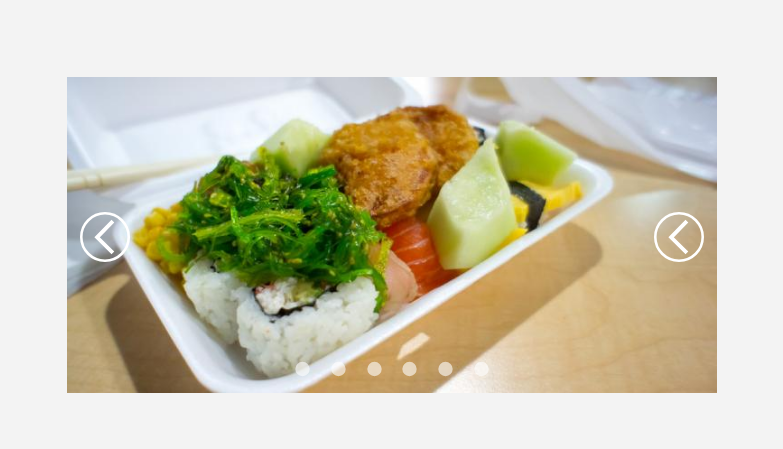
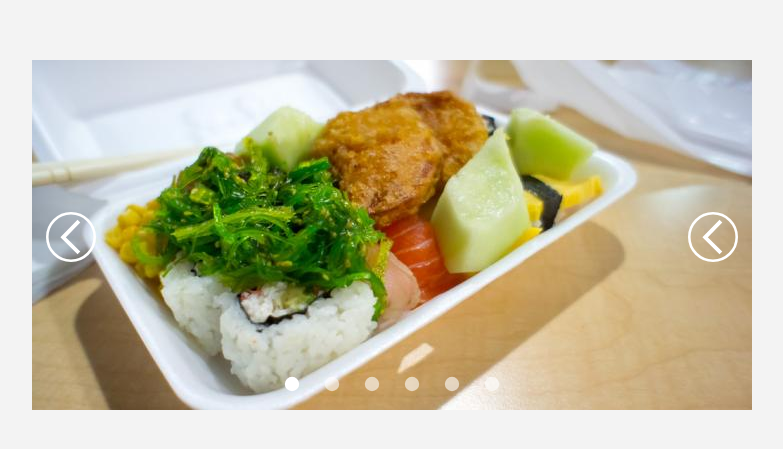
Before and after one commit to philerck/imageSlider, a website: page index.html in a window 1280 px wide. Shown: the part 163-612 px from the top of the page, without its empty margins (248-1031 px from the left). Drawn offline with Linux system fonts and the light colour scheme.

Commit message:
simple Code without dynamic Bullets

```diff
--- a/index.html
+++ b/index.html
@@ -38,40 +38,40 @@
           <img src="img/img6.jpg">
         </li>
       </ul>
-      <div class="bulletsForImages">
-        <div class="bulletsForImages__bullet">
+      <div class="bullets">
+        <div class="bullets__item">
           <svg viewbox="0 0 200 200" class="slider__circle">
             <circle cx="100" cy="100" r="90" />
           </svg>
         </div>
-        <div class="bulletsForImages__bullet">
+        <div class="bullets__item">
           <svg viewbox="0 0 200 200" class="slider__circle">
             <circle cx="100" cy="100" r="90" />
           </svg>
         </div>
-        <div class="bulletsForImages__bullet">
+        <div class="bullets__item">
           <svg viewbox="0 0 200 200" class="slider__circle">
             <circle cx="100" cy="100" r="90" />
           </svg>
         </div>
-        <div class="bulletsForImages__bullet">
+        <div class="bullets__item">
           <svg viewbox="0 0 200 200" class="slider__circle">
             <circle cx="100" cy="100" r="90" />
           </svg>
         </div>
-        <div class="bulletsForImages__bullet">
+        <div class="bullets__item">
           <svg viewbox="0 0 200 200" class="slider__circle">
             <circle cx="100" cy="100" r="90" />
           </svg>
         </div>
-        <div class="bulletsForImages__bullet">
+        <div class="bullets__item">
           <svg viewbox="0 0 200 200" class="slider__circle">
             <circle cx="100" cy="100" r="90" />
           </svg>
         </div>
       </div>
-      <img class="arrow left" src="img/arrow-left.svg" alt="arrow left" />
-      <img class="arrow right" src="img/arrow-left.svg" alt="arrow righ" />
+      <img class="btn btn__left" src="img/arrow-left.svg" alt="left" />
+      <img class="btn btn__right" src="img/arrow-left.svg" alt="righ" />
       <!--<svg viewbox="0 0 50 50" class="arrow left">
         <ellipse cx="25" cy="25" rx="20" ry="20"></ellipse>
         <polyline points="30 15 20 25 30 35"></polyline>
--- a/script.js
+++ b/script.js
@@ -1,75 +1,43 @@
 const slide = {
-  slideList: document.querySelector('.slider ul'),
-  slideListItem: document.querySelectorAll('.slider ul li'),
-  bullets: document.querySelectorAll('.bulletsForImages__bullet'),
-  width: document.querySelector('.slider ul'),
-  maxWidth: 650,
+  active: 0,
   transform: 0,
-  transition(el) {
-    let move = 100;
+  maxWidth: 720,
+  sliderUl: document.querySelector('.slider ul'),
+  bullets: document.querySelectorAll('.bullets__item'),
 
-    el.target.classList.contains('left') || el.target.parentElement.classList.contains('left') ? this.transform += move : this.transform -= move;
+  move(direction) {
+    this.bullets[this.active].style.fillOpacity = 0.6;
+    if (direction === 'left' && this.transform != 0) {
+      this.transform += 100;
+      this.active -= 1;
+    } else if (direction === 'right' && this.transform != -500) {
+      this.transform -= 100;
+      this.active += 1;
+    }
 
-    if (this.transform > 0 || this.transform === ((this.slideList.childElementCount * 100)) * -1) {
-      this.transform = 0;
-    }
-    this.slideList.style.transform = 'translateX(' + this.transform + '%)';
-    //this.slideList.classList.add('slide');
+    this.sliderUl.style.transform = 'translateX(' + this.transform + '%)';
+    this.bullets[this.active].style.fillOpacity = 1;
+  },
 
-  },
-  setNewElementActive(index, direction) {
-    console.log(index);
-    if (direction === 'right') {
-      console.log(this.slideListItem[index]);
-      this.slideListItem[index - 1].classList.remove('active');
-      this.slideListItem[index].classList.add('active');
-    } else {
-      this.slideListItem[index - 1].classList.remove('active');
-      this.slideListItem[index - 2].classList.add('active');
-    }
-  },
-  move(direction) {
-    let index = this.getActiveID(direction);
-    this.setNewElementActive(index, direction);
-    let transformInProzent = index * direction;
-    this.slideList.style.transform = 'translateX(' + transformInProzent + '%)';
-  },
-  getActiveID(direction) {
-    let activeElement = document.querySelector('.slider ul li.active');
-    activeElement = activeElement.getAttribute('id').split('_');
-    let activeElementIndex = activeElement[1];
-    console.log(direction);
-    direction === 'left' ? activeElementIndex -= 1 : activeElementIndex;
-    return activeElementIndex;
-  },
-  allElementsGetItemClass() {
-    let itemNumber = 1;
-    this.slideListItem.forEach(el => {
-      el.id = 'item_' + itemNumber;
-      itemNumber += 1;
-    });
-    let bulletNumber = 1;
-    this.bullets.forEach(el => {
-      el.id = 'bullet_' + bulletNumber;
-      bulletNumber += 1;
-    });
-  },
+
   start() {
-    this.allElementsGetItemClass();
+    let btn__left, btn__right, slider;
+    btn__left = document.querySelector('.btn__left');
+    btn__right = document.querySelector('.btn__right');
 
-    let firstLiElement = this.slideList.querySelector('li:first-child');
-    firstLiElement.classList.add('active');
+    btn__left.addEventListener('click', () => this.move('left'));
+    btn__right.addEventListener('click', () => this.move('right'));
 
-    let wrapper = document.querySelector('.slider');
-    wrapper.style.maxWidth = this.maxWidth + 'px';
-    this.slideList.style.transition = 'transform 1s ease-in';
+    slider = document.querySelector('.slider');
+    slider.style.maxWidth = this.maxWidth + 'px';
 
-    let leftBtn = document.querySelector('img.left');
-    leftBtn.addEventListener('click', () => this.move('left'));
+    this.sliderUl.style.transition = 'transform 1s ease-in';
 
-    let rightBtn = document.querySelector('img.right');
-    rightBtn.addEventListener('click', () => this.move('right'));
+    this.bullets[this.active].style.fillOpacity = 1;
+
   }
+
+
 };
 
 slide.start();
--- a/style.scss
+++ b/style.scss
@@ -34,7 +34,7 @@ main {
     }
   }
 
-  .left, .right {
+  .btn__left, .btn__right {
     width: 50px;
     height: 50px;
 
@@ -43,14 +43,14 @@ main {
     }
   }
 
-  .left {
+  .btn__left {
     position: absolute;
     bottom: 50%;
     left: 2%;
     transform: translateY(50%);
   }
 
-  .right {
+  .btn__right {
     position: absolute;
     bottom: 50%;
     right: 2%;
@@ -67,7 +67,7 @@ main {
     }
   }
 
-  .bulletsForImages {
+  .bullets {
     display: flex;
     justify-content: space-between;
     width: 30%;
@@ -76,7 +76,7 @@ main {
     bottom: 5%;
     transform: translateX(-50%);
 
-    &__bullet {
+    &__item {
       width: 16px;
       fill: white;
       fill-opacity: .6;
```
Also changed, not shown: style.min.css.
